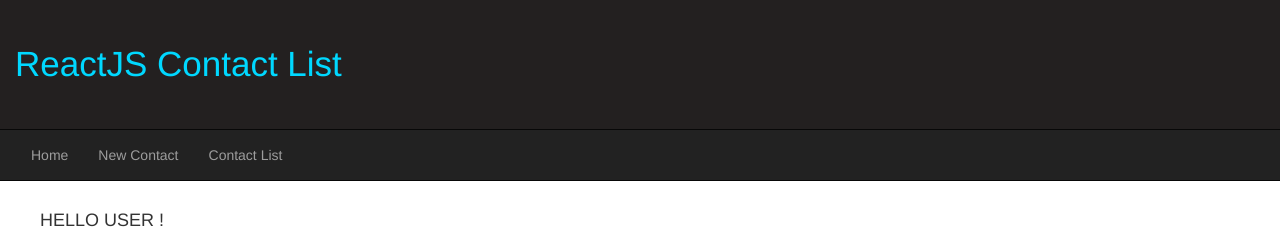
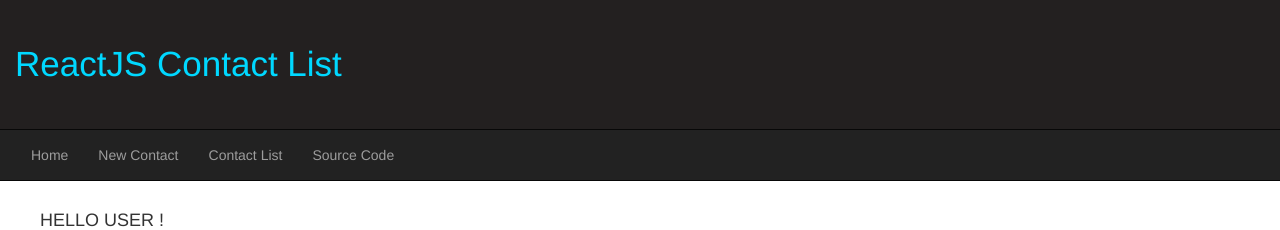
Before and after one commit to BojanJakic/ReactJsContacts, a React (Create React App) app: page / in a window 1280 px wide. Shown: the top 230 px of the page. Built offline with nearby package versions, Linux system fonts and the light colour scheme.

Commit message:
Add link to source code

```diff
--- a/src/component/Header.js
+++ b/src/component/Header.js
@@ -23,6 +23,7 @@
                             <li><Link to="/">Home</Link></li>
                             <li><Link to="/new-contact">New Contact</Link></li>
                             <li><Link to="/all-contact">Contact List</Link></li>
+                            <li><a href="https://github.com/BojanJakic/ReactJsContacts" target="_blank" rel="noopener noreferrer">Source Code</a></li>
                             </ul>
                         </div>
                     </div>
```
